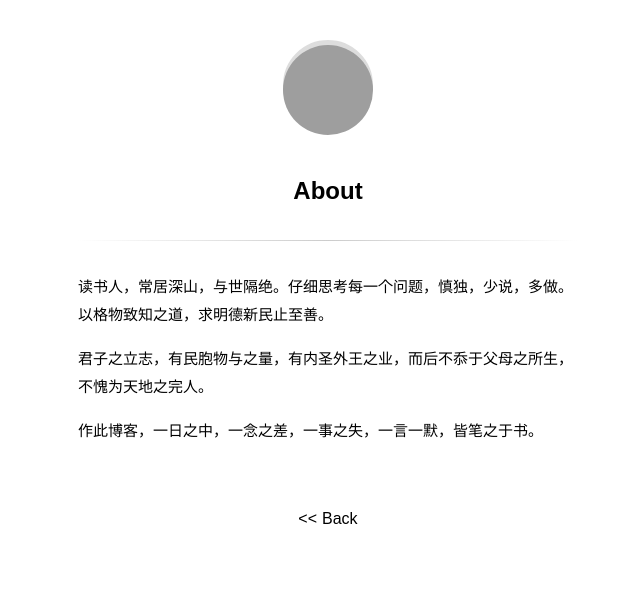
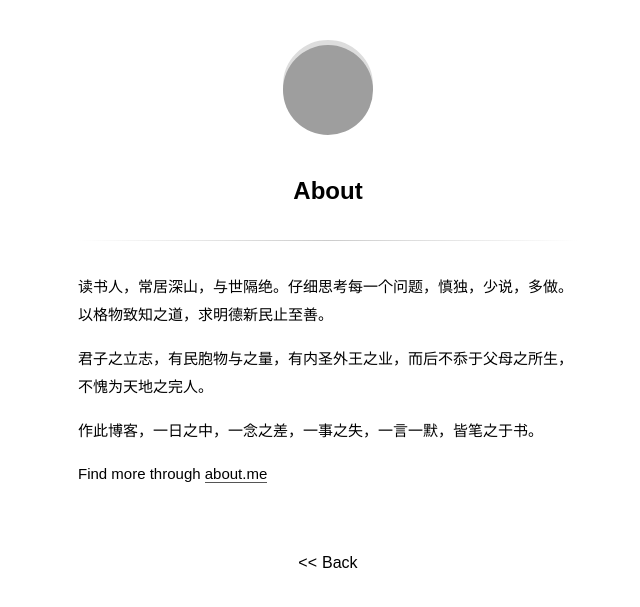
Before and after one commit to psaux0/psaux0.github.io, a Jekyll site: the page built from about.md, in a window 1280 px wide. Shown: the top 607 px of the page, without its empty margins (312-952 px from the left). Built offline with Jekyll 4.4.1, drawn with Linux system fonts in a browser that asks for light colours; some web fonts are replaced; grey boxes are pictures that could not be loaded.

Commit message:
update about page

```diff
--- a/about.md
+++ b/about.md
@@ -7,3 +7,5 @@ title: About
 君子之立志，有民胞物与之量，有内圣外王之业，而后不忝于父母之所生，不愧为天地之完人。
 
 作此博客，一日之中，一念之差，一事之失，一言一默，皆笔之于书。
+
+Find more through [about.me](https://about.me/yuchensu)
```
